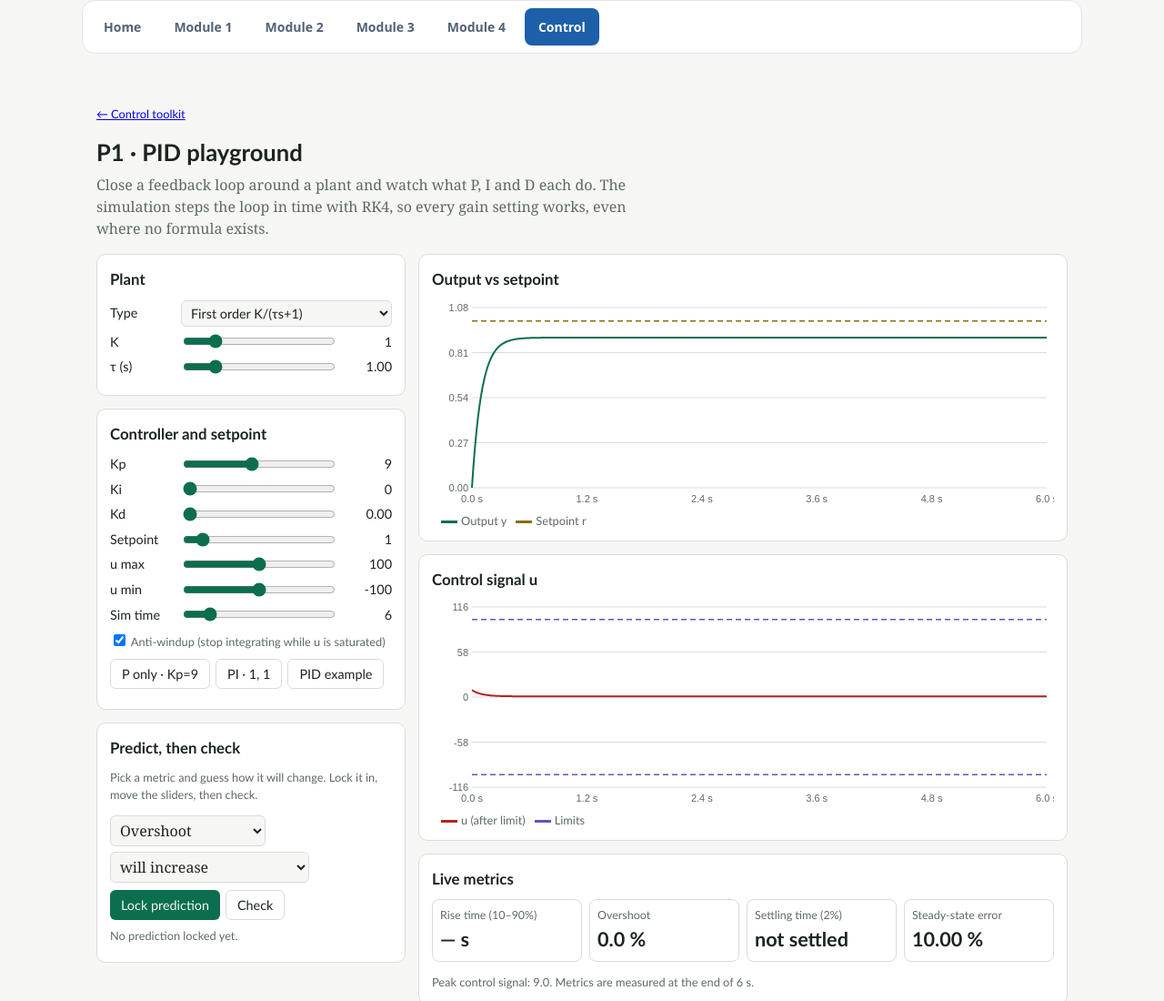
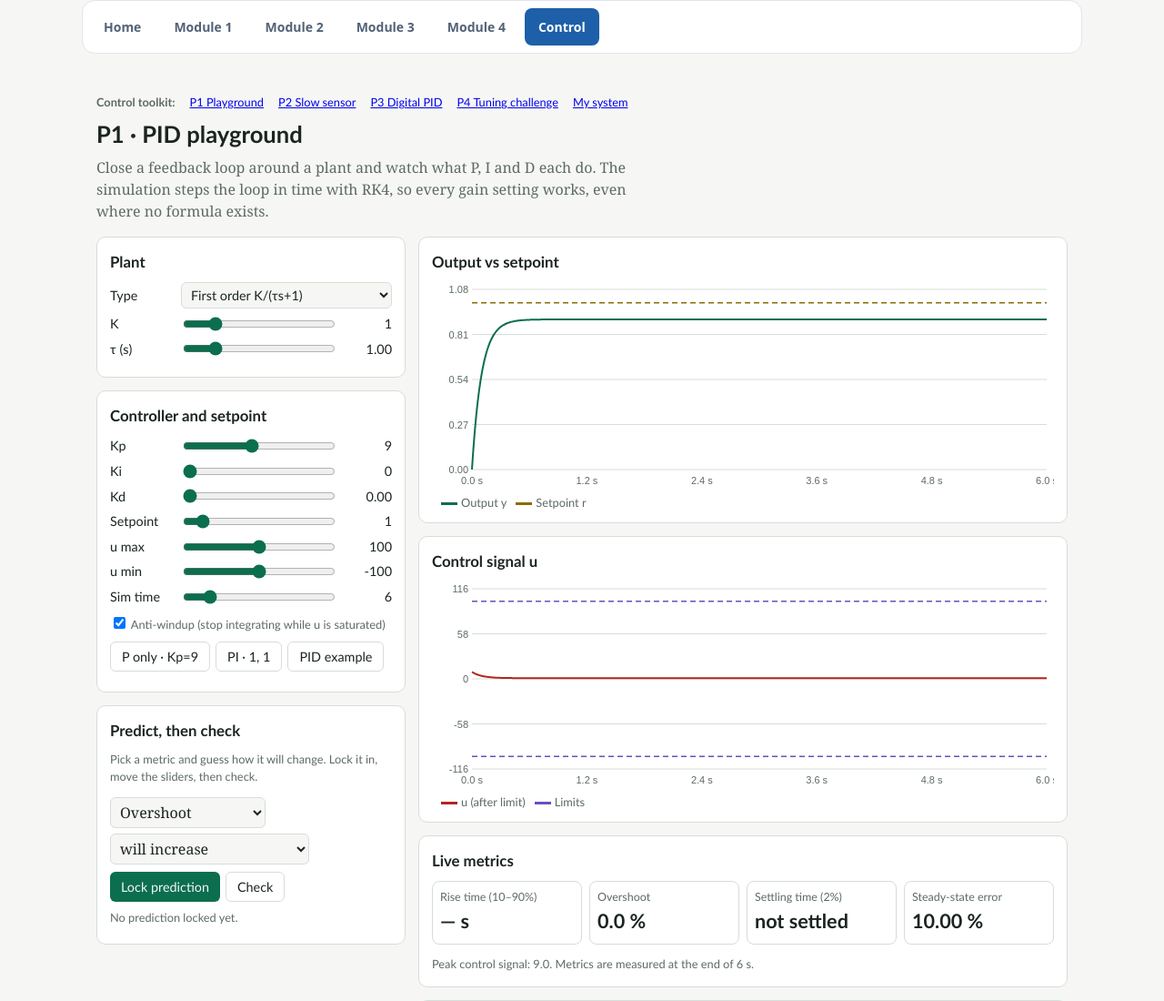
Before and after one commit to rama53/encs4380-dynamics-Team15, a plain HTML site: page control/index.html in a window 1280 px wide. Shown: the top 1100 px of the page at 91% size. Drawn offline with Linux system fonts and the light colour scheme.

Commit message:
Add links to other Control pages

```diff
--- a/control/index.html
+++ b/control/index.html
@@ -51,7 +51,7 @@ details summary{cursor:pointer;font-family:"Trebuchet MS",system-ui,sans-serif}
 <body>
 <nav class="site-nav" aria-label="Main navigation"><a href="../">Home</a><a href="../module1/">Module 1</a><a href="../module2/">Module 2</a><a href="../module3/">Module 3</a><a href="../module4/">Module 4</a><a href="./" aria-current="page">Control</a></nav>
 <main>
-<p class="tag"><a href="./">← Control toolkit</a></p>
+<p class="tag" style="display:flex;flex-wrap:wrap;gap:6px 16px;margin:0 0 6px"><b>Control toolkit:</b><a href="./" aria-current="page">P1 Playground</a><a href="p2.html">P2 Slow sensor</a><a href="p3.html">P3 Digital PID</a><a href="p4.html">P4 Tuning challenge</a><a href="my-system.html">My system</a></p>
 <h1>P1 · PID playground</h1>
 <p class="sub">Close a feedback loop around a plant and watch what P, I and D each do. The simulation steps the loop in time with RK4, so every gain setting works, even where no formula exists.</p>
 
```
